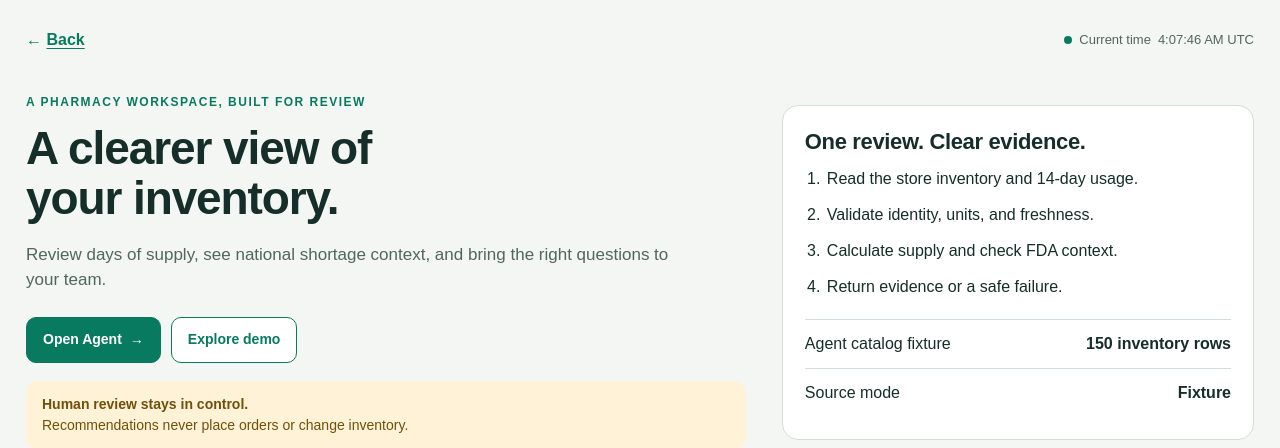
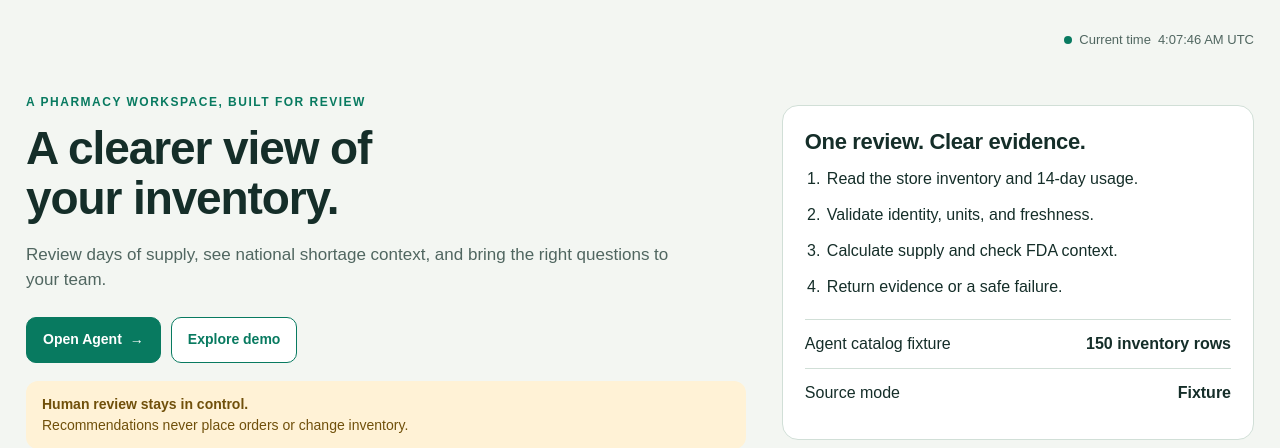
Before and after one commit to emmanuelID-cmd/Pharmacy-AGENT, a FastAPI app: page / in a window 1280 px wide. Shown: the part 193-641 px from the top of the page. Run offline with FastAPI, Linux system fonts and the light colour scheme.

Commit message:
fix(nav): remove the redundant in-page back control
What changed:

- Remove the shared Back button, arrow, obsolete route stack and styles; update navigation documentation and browser assertions.

Why:

- The user requested tab navigation without the redundant Back control.

Collaboration:

- User approved this local UI revision and commit/push; shared tabs and contributor components are preserved.

Boundaries:

- Human display from local files; no new model/API calls, database changes, writes or deployment. Live report acceptance remains unresolved.

Validation:

- Final 250-test suite passes. Qualification 85/85 contained, 55 unsafe detected, 30 benign accepted, 0 misses and 0 false positives. Browser checks pass eight routes at 1024/640/320, with no exceptions.

```diff
--- a/web/assets/pharmacy.css
+++ b/web/assets/pharmacy.css
@@ -47,9 +47,7 @@ a:focus-visible, button:focus-visible, select:focus-visible, textarea:focus-visi
 .nav-link:hover { background: var(--soft); color: var(--ink); }
 .nav-link.is-active, .nav-link[aria-current="page"] { background: var(--brand); color: var(--on-brand); }
 .main-content { flex: 1; padding: 20px 26px 38px; }
-.page-topline { display: flex; align-items: center; justify-content: space-between; gap: 12px; min-height: 34px; margin-bottom: 13px; }
-.back-link { min-height: 40px; padding: 4px 8px 4px 0; border: 0; background: transparent; color: var(--brand); font-weight: 600; cursor: pointer; }
-.back-link span { text-decoration: underline; text-underline-offset: 3px; }
+.page-topline { display: flex; align-items: center; justify-content: flex-end; gap: 12px; min-height: 40px; margin-bottom: 13px; }
 .live-clock { display: inline-flex; align-items: center; gap: 7px; color: var(--muted); font-size: 13px; font-variant-numeric: tabular-nums; }
 .status-dot { width: 8px; height: 8px; border-radius: 50%; background: var(--brand); }
 .view { min-height: 460px; }
--- a/web/assets/pharmacy.js
+++ b/web/assets/pharmacy.js
@@ -37,7 +37,6 @@
   let agentNotice = '';
   let reviewController = null;
   let navigationBusy = false;
-  const routeStack = [window.location.pathname];
 
   const byId = (id, root = document) => root.getElementById(id);
   const make = (tag, className, text) => {
@@ -116,10 +115,8 @@
         });
         if (replace) {
           history.replaceState({ pharmacy: true }, '', target.pathname);
-          routeStack[routeStack.length - 1] = target.pathname;
         } else {
           history.pushState({ pharmacy: true }, '', target.pathname);
-          routeStack.push(target.pathname);
         }
         setStatus(routeStatus, navigationNotice, 'info');
         bindPage();
@@ -146,11 +143,6 @@
         navigate(link.href);
         return;
       }
-      const back = event.target.closest('[data-back]');
-      if (back) {
-        if (routeStack.length > 1) history.back();
-        else navigate('/');
-      }
     });
     document.querySelector('.primary-nav')?.addEventListener('keydown', event => {
       if (!['ArrowRight', 'ArrowLeft', 'Home', 'End'].includes(event.key)) return;
@@ -163,8 +155,6 @@
     });
     window.addEventListener('popstate', () => {
       const path = window.location.pathname;
-      if (routeStack.length > 1 && routeStack[routeStack.length - 2] === path) routeStack.pop();
-      else if (routeStack[routeStack.length - 1] !== path) routeStack.push(path);
       navigate(path, { replace: true });
     });
   }
--- a/web/templates/page.html
+++ b/web/templates/page.html
@@ -2,7 +2,6 @@
 {% block title %}{{ navigation|selectattr('key', 'equalto', active_view)|map(attribute='label')|first|default('Home') }} · Pharmacy-AGENT{% endblock %}
 {% block content %}
   <div class="page-topline">
-    <button class="back-link" type="button" data-back aria-label="Go back to the previous page or Home">← <span>Back</span></button>
     <div class="live-clock" aria-label="Current local time"><span class="status-dot" aria-hidden="true"></span><span>Current time</span><time id="current-clock"></time></div>
   </div>
 
```
Also changed, not shown: docs/planning/WEB-INTERFACE-CONTRACT.md (+2 -1 lines), tests/browser/pharmacy_web_check.mjs (+1 -1 lines), README.md.
